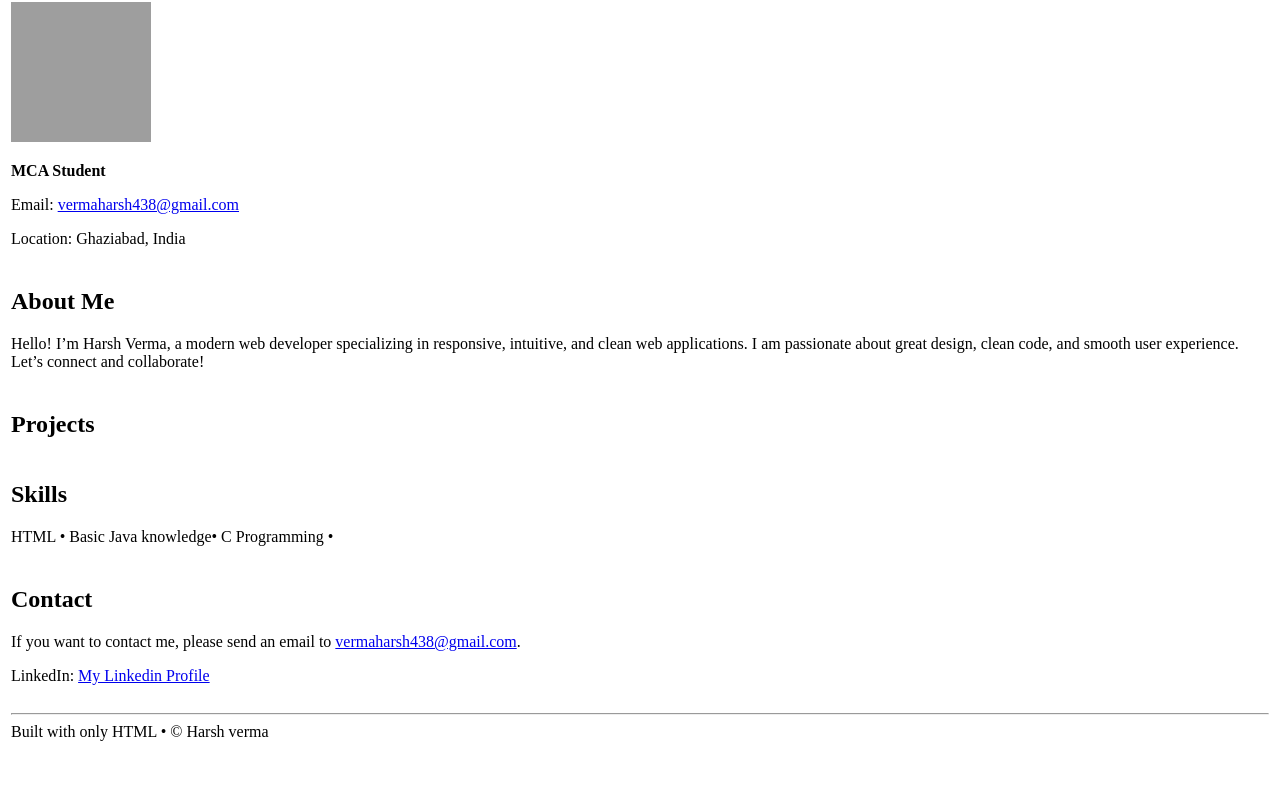
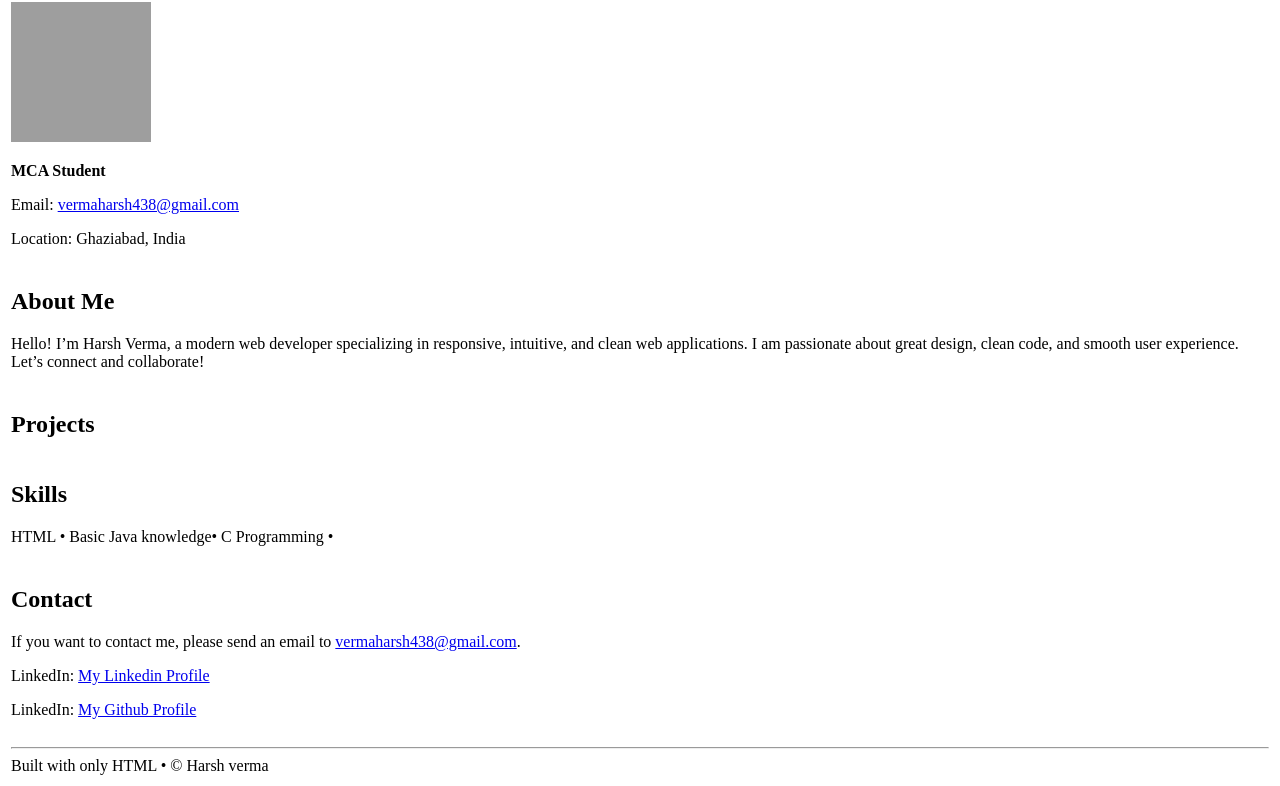
Before and after one commit to Verma0104/P01, a plain HTML site: page index.html in a window 1280 px wide. Shown: the part 89-875 px from the top of the page. Before the commit the page ends 841 px from the top, so only its background shows below. Drawn offline with Linux system fonts and the light colour scheme; grey boxes are pictures that could not be loaded.

Commit message:
Update index.html

```diff
--- a/index.html
+++ b/index.html
@@ -45,6 +45,8 @@ Let’s connect and collaborate!</p>
         <h2>Contact</h2>
         <p>If you want to contact me, please send an email to <a href="mailto:vermaharsh438@gmail.com@gmail.com"target="blank">vermaharsh438@gmail.com</a>.</p>
         <p> LinkedIn: <a href= "https://www.linkedin.com/in/harsh-verma-22aa31383/"target="blank">My Linkedin Profile</a></p>
+        <p> LinkedIn: <a href= "https://github.com/Verma0104"target="blank">My Github Profile</a></p>
+
       </td>
     </tr>
 
```
